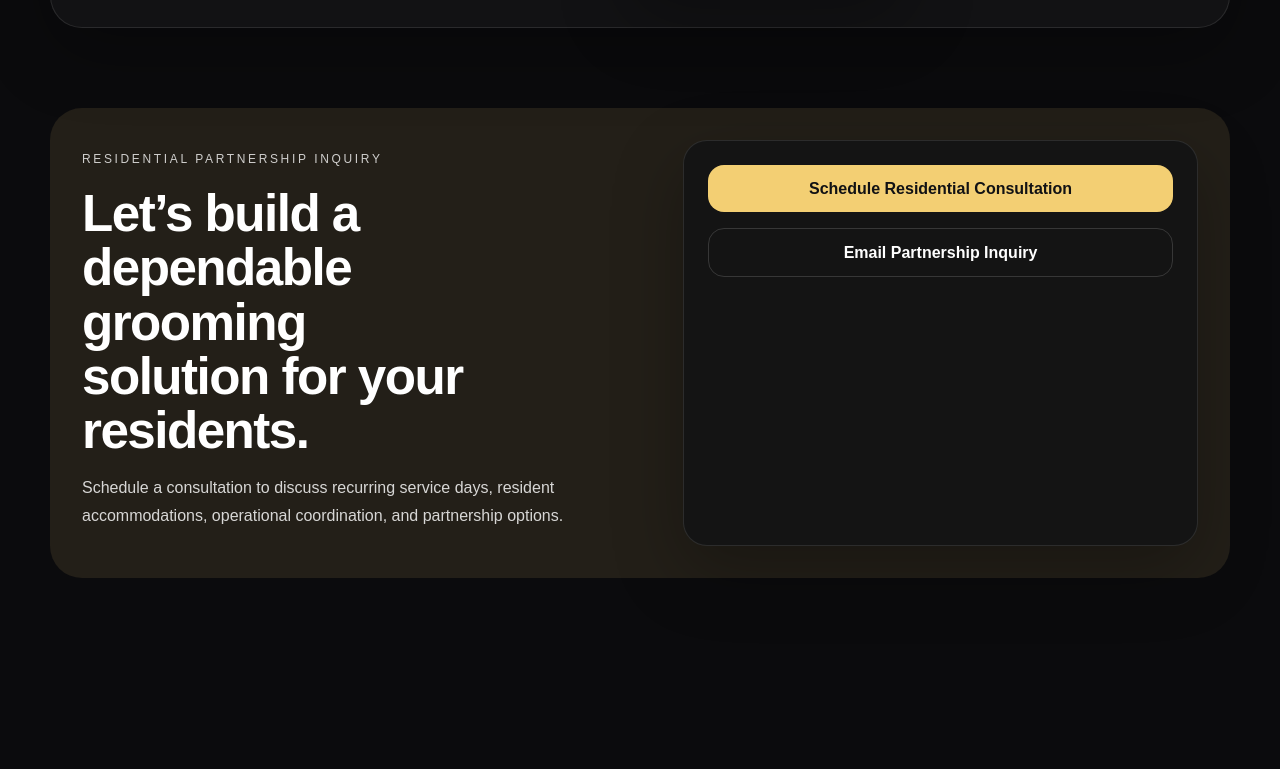
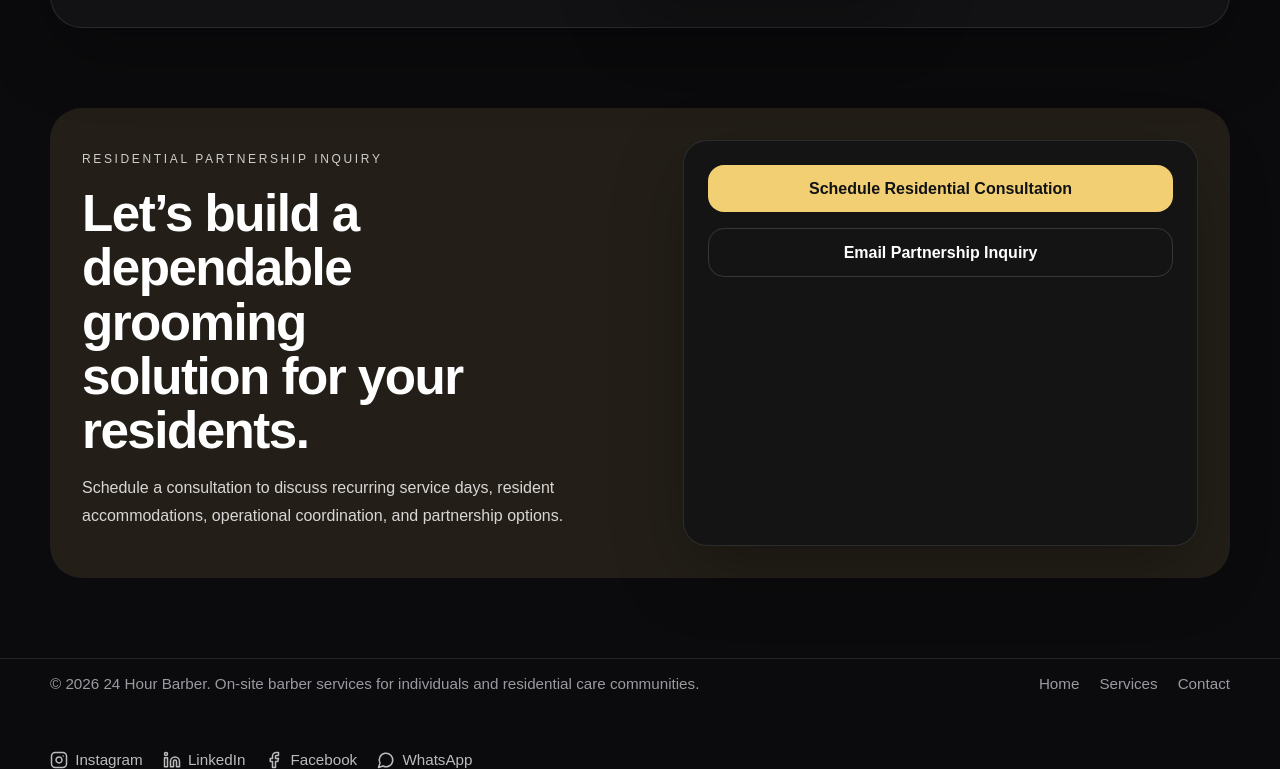
Before and after one commit to 24HourBarber/24-hour-barber, a Next.js app: page /residential-partners in a window 1280 px wide. Shown: the part 1509-2278 px from the top of the page. Before the commit the page ends 2167 px from the top, so only its background shows below. Built offline with nearby package versions, Linux system fonts and the light colour scheme.

Commit message:
Update page.js

```diff
--- a/app/residential-partners/page.js
+++ b/app/residential-partners/page.js
@@ -1,3 +1,10 @@
+import {
+  Instagram,
+  Linkedin,
+  Facebook,
+  MessageCircle,
+} from "lucide-react";
+
 export default function ResidentialPartnersPage() {
   const organizations = [
     "Administration for Children’s Services (ACS)",
@@ -143,6 +150,60 @@ return (
           </div>
         </div>
       </section>
+                <footer className="site-footer">
+  <div className="container footer-inner">
+    <p>
+      © 2026 24 Hour Barber. On-site barber services for individuals and
+      residential care communities.
+    </p>
+
+    <div className="footer-links">
+      <a href="/">Home</a>
+
+      <a href="/#services">Services</a>
+
+      <a href="/#contact">Contact</a>
+    </div>
+
+    <div className="social-links">
+      <a
+        href="https://instagram.com/24hourbarber"
+        target="_blank"
+        rel="noopener noreferrer"
+      >
+        <Instagram size={18} />
+        <span>Instagram</span>
+      </a>
+
+      <a
+        href="https://linkedin.com/company/24hourbarber"
+        target="_blank"
+        rel="noopener noreferrer"
+      >
+        <Linkedin size={18} />
+        <span>LinkedIn</span>
+      </a>
+
+      <a
+        href="https://facebook.com/24hourbarber"
+        target="_blank"
+        rel="noopener noreferrer"
+      >
+        <Facebook size={18} />
+        <span>Facebook</span>
+      </a>
+
+      <a
+        href="https://wa.me/19174374283"
+        target="_blank"
+        rel="noopener noreferrer"
+      >
+        <MessageCircle size={18} />
+        <span>WhatsApp</span>
+      </a>
+    </div>
+  </div>
+</footer>
     </main>
   );
 }
```
